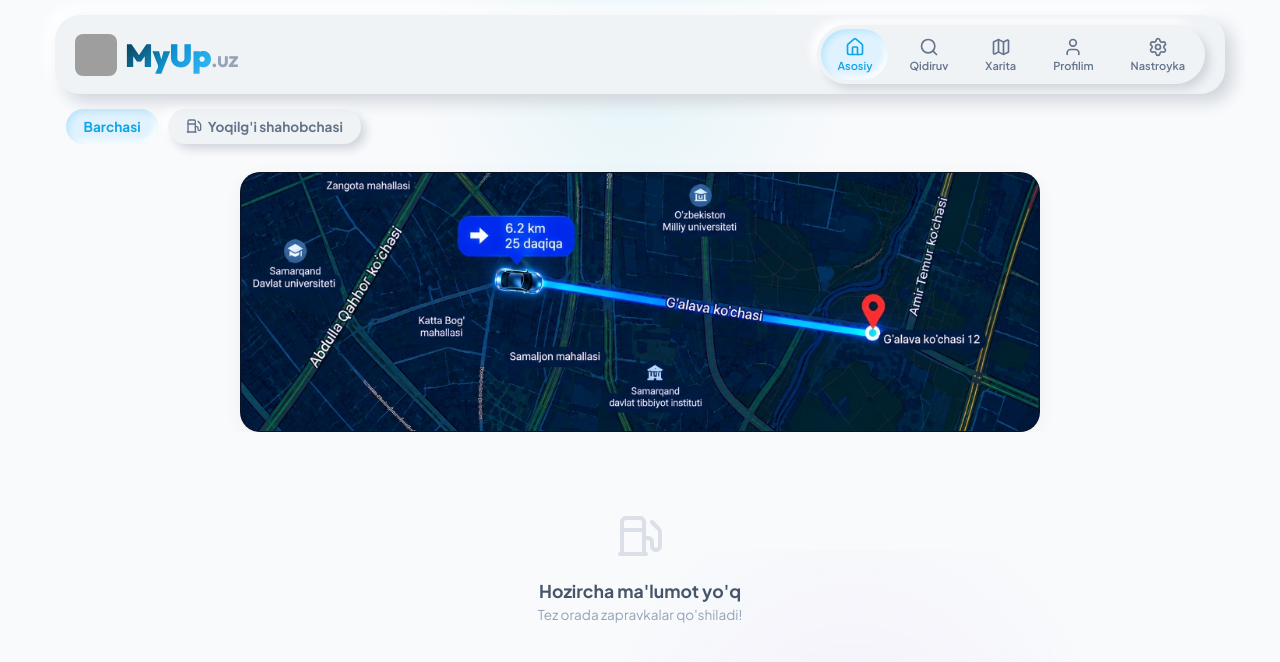
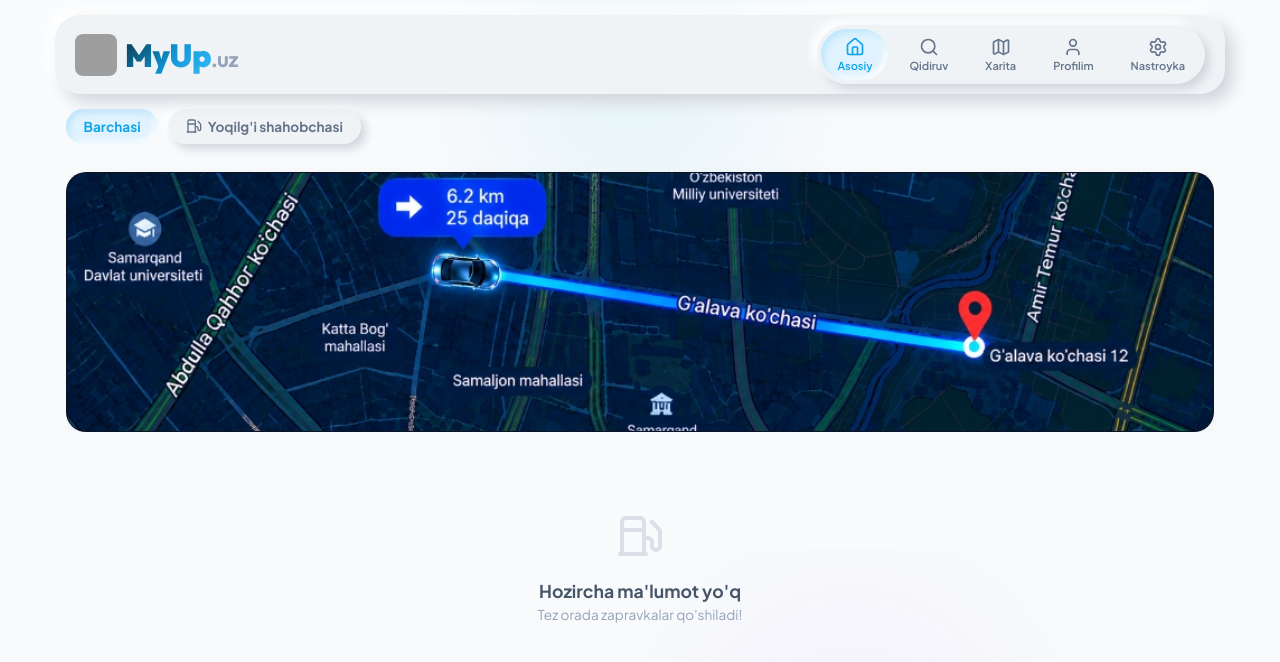
Before and after one commit to AyubFints/MyUp.uz, a React (Vite) app: page / in a window 1280 px wide. Shown: the top 662 px of the page. Built offline with nearby package versions, Linux system fonts and the light colour scheme; grey boxes are pictures that could not be loaded.

Commit message:
revert: remove desktop map max-width constraint

```diff
--- a/src/App.css
+++ b/src/App.css
@@ -604,9 +604,6 @@
   height: 260px;
   margin-top: 20px;
   width: 100%;
-  max-width: 800px;
-  margin-left: auto;
-  margin-right: auto;
   border-radius: var(--radius-lg);
   overflow: hidden;
   border: 1px solid var(--border-color);
```
